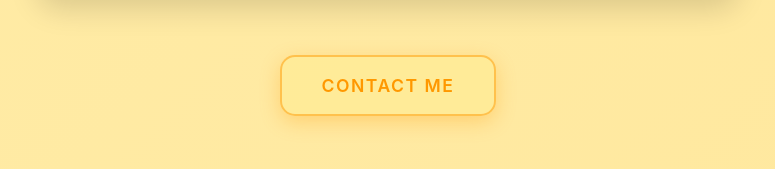
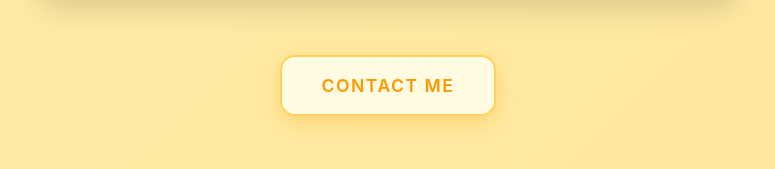
Before and after one commit to moasoobin/my-portfolio, a plain HTML site: page index.html in a window 1280 px wide. In both pictures the pointer is over the link "CONTACT ME". Shown: the part 5670-5839 px from the top of the page, without its empty margins (252-1027 px from the left). Drawn offline with Linux system fonts and the light colour scheme.

Commit message:
Update style.css

```diff
--- a/style.css
+++ b/style.css
@@ -54,8 +54,8 @@ h1 {
 .linktree-btn:hover {
   transform: translateY(-3px);
   box-shadow: 0 6px 20px rgba(255, 152, 0, 0.3);
-  background: rgba(255, 235, 150, 0.8);
-  border-color: rgba(255, 152, 0, 0.5);
+  background: rgba(255, 253, 230, 0.95);
+  border-color: rgba(255, 179, 0, 0.6);
 }
 
 .linktree-btn:active {
```
